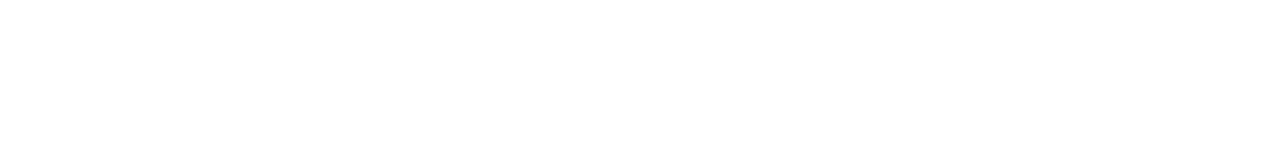
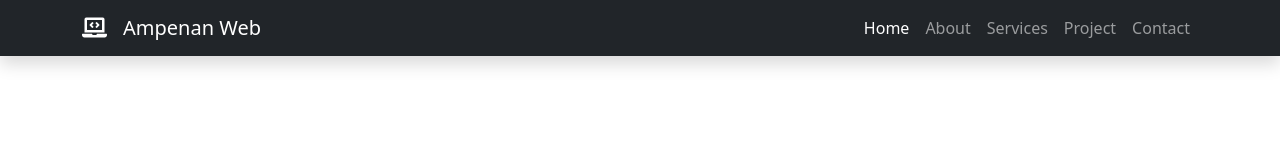
Before and after one commit to rony100801/ampenan-web, a website: page index.html in a window 1280 px wide. Drawn offline with Linux system fonts and the light colour scheme.

Commit message:
Style bagian navbar

```diff
--- a/index.html
+++ b/index.html
@@ -5,11 +5,44 @@
   <meta http-equiv="X-UA-Compatible" content="IE=edge">
   <meta name="viewport" content="width=device-width, initial-scale=1.0">
   <title>Ampenan Web</title>
+  <!-- FontAwesome -->
+  <link rel="stylesheet" href="https://use.fontawesome.com/releases/v5.15.4/css/all.css" integrity="sha384-DyZ88mC6Up2uqS4h/KRgHuoeGwBcD4Ng9SiP4dIRy0EXTlnuz47vAwmeGwVChigm" crossorigin="anonymous">
   <!-- Bootstrap -->
   <link rel="stylesheet" href="css/bootstrap.min.css">
 </head>
 <body>
 
+  <!-- NAVBAR -->
+  <nav class="navbar navbar-expand-lg navbar-dark bg-dark shadow fixed-top">
+    <div class="container text-center">
+      <a href="#" class="navbar-brand"><i class="fas fa-laptop-code"></i></a>
+      <a class="navbar-brand" href="#">Ampenan Web</a>
+      <button class="navbar-toggler" type="button" data-bs-toggle="collapse" data-bs-target="#navbarNav" aria-controls="navbarNav" aria-expanded="false" aria-label="Toggle navigation">
+        <span class="navbar-toggler-icon"></span>
+      </button>
+      <div class="collapse navbar-collapse" id="navbarNav">
+        <ul class="navbar-nav ms-auto">
+          <li class="nav-item">
+            <a class="nav-link active" aria-current="page" href="#home">Home</a>
+          </li>
+          <li class="nav-item">
+            <a class="nav-link" href="#about">About</a>
+          </li>
+          <li class="nav-item">
+            <a class="nav-link" href="#services">Services</a>
+          </li>
+          <li class="nav-item">
+            <a class="nav-link" href="#project">Project</a>
+          </li>
+          <li class="nav-item">
+            <a class="nav-link" href="#contact">Contact</a>
+          </li>
+        </ul>
+      </div>
+    </div>
+  </nav>
+  <!-- AKHIR NAVBAR -->
+
   <!-- Bootstrap -->
   <script src="js/bootstrap.bundle.min.js"></script>
 </body>
```
Also changed, not shown: img/icon.svg (added).
